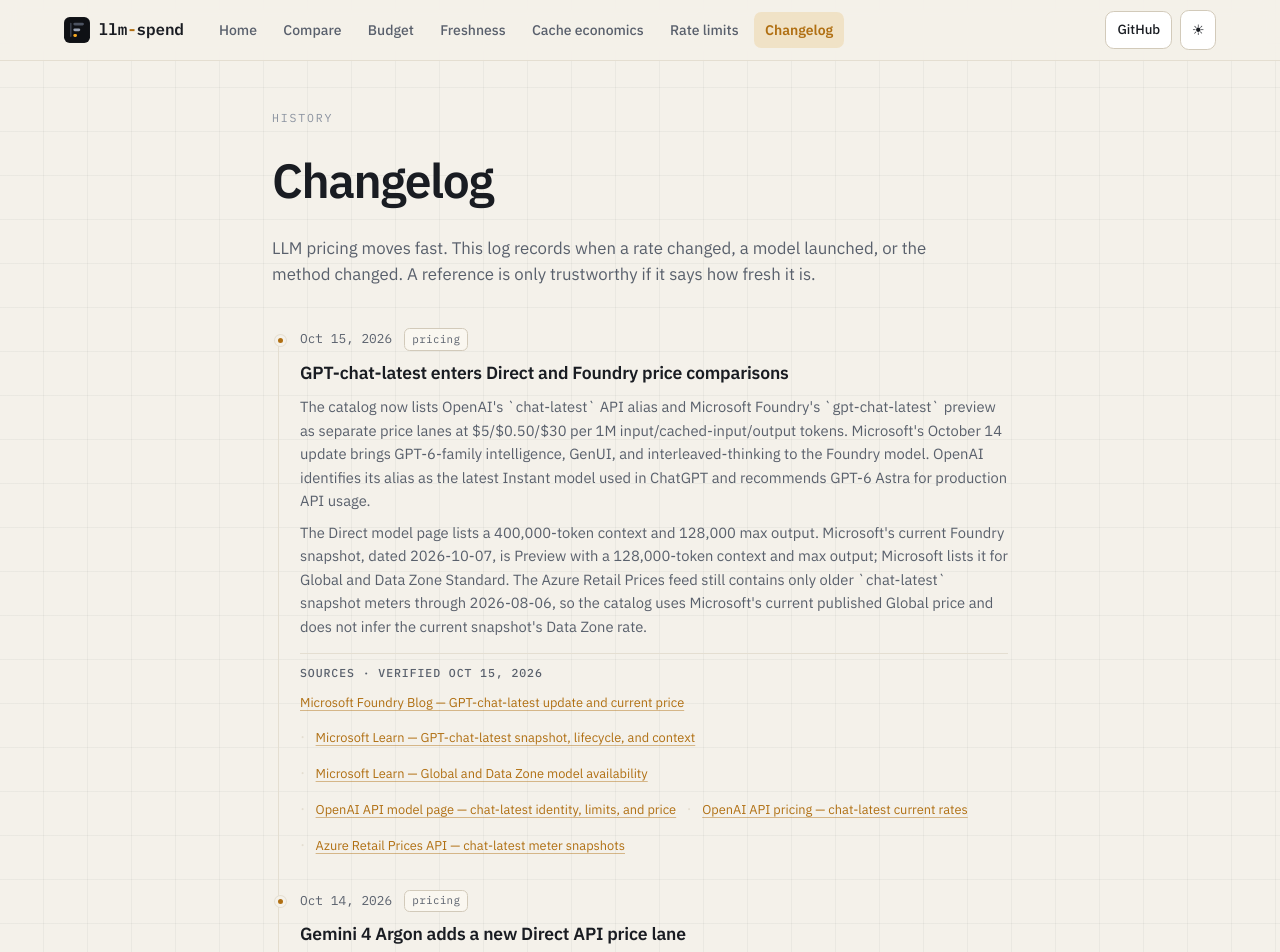
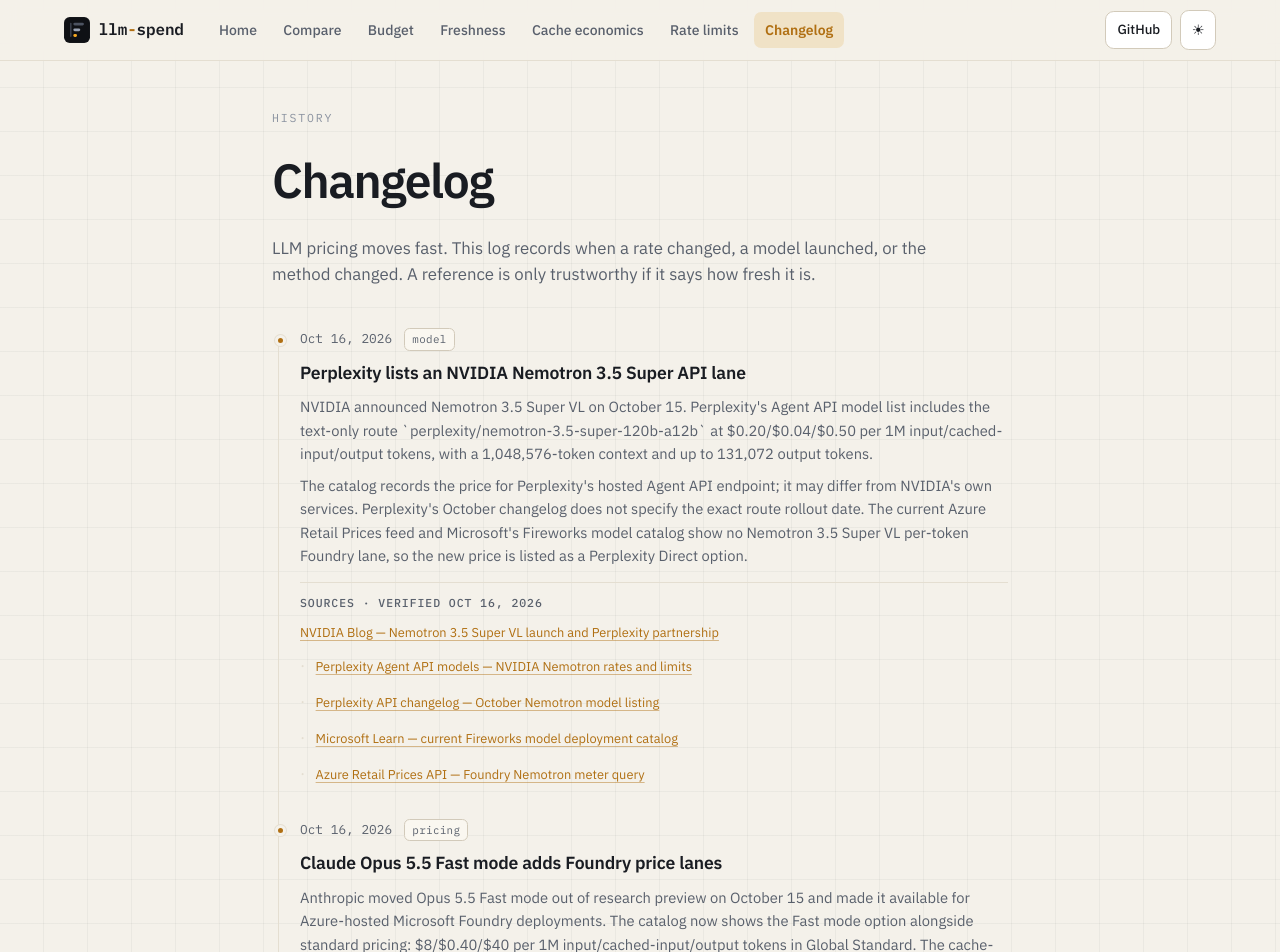
Before and after one commit to realgarit/llm-spend, a Next.js app: page /changelog in a window 1280 px wide. Shown: the top 952 px of the page. Built offline with nearby package versions, Linux system fonts and the light colour scheme.

Commit message:
Add Claude fast and Nemotron lanes

```diff
--- a/src/data/changelog.ts
+++ b/src/data/changelog.ts
@@ -23,6 +23,66 @@
  */
 export const changelog: ChangelogEntry[] = [
   {
+    date: "2026-10-16",
+    title: "Perplexity lists an NVIDIA Nemotron 3.5 Super API lane",
+    tag: "model",
+    body: [
+      "NVIDIA announced Nemotron 3.5 Super VL on October 15. Perplexity's Agent API model list includes the text-only route `perplexity/nemotron-3.5-super-120b-a12b` at $0.20/$0.04/$0.50 per 1M input/cached-input/output tokens, with a 1,048,576-token context and up to 131,072 output tokens.",
+      "The catalog records the price for Perplexity's hosted Agent API endpoint; it may differ from NVIDIA's own services. Perplexity's October changelog does not specify the exact route rollout date. The current Azure Retail Prices feed and Microsoft's Fireworks model catalog show no Nemotron 3.5 Super VL per-token Foundry lane, so the new price is listed as a Perplexity Direct option.",
+    ],
+    sources: [
+      {
+        label: "NVIDIA Blog — Nemotron 3.5 Super VL launch and Perplexity partnership",
+        href: "https://blogs.nvidia.com/blog/nemotron-3-5-super-vl/",
+      },
+      {
+        label: "Perplexity Agent API models — NVIDIA Nemotron rates and limits",
+        href: "https://docs.perplexity.ai/docs/agent-api/models",
+      },
+      {
+        label: "Perplexity API changelog — October Nemotron model listing",
+        href: "https://docs.perplexity.ai/docs/resources/changelog",
+      },
+      {
+        label: "Microsoft Learn — current Fireworks model deployment catalog",
+        href: "https://learn.microsoft.com/en-us/azure/foundry/how-to/fireworks/fireworks-model-catalog",
+      },
+      {
+        label: "Azure Retail Prices API — Foundry Nemotron meter query",
+        href: "https://prices.azure.com/api/retail/prices?%24filter=serviceName%20eq%20%27Foundry%20Models%27%20and%20contains%28tolower%28meterName%29%2C%20%27nemotron%27%29",
+      },
+    ],
+    sourcesVerifiedOn: "2026-10-16",
+  },
+  {
+    date: "2026-10-16",
+    title: "Claude Opus 5.5 Fast mode adds Foundry price lanes",
+    tag: "pricing",
+    body: [
+      "Anthropic moved Opus 5.5 Fast mode out of research preview on October 15 and made it available for Azure-hosted Microsoft Foundry deployments. The catalog now shows the Fast mode option alongside standard pricing: $8/$0.40/$40 per 1M input/cached-input/output tokens in Global Standard. The cache-hit rate applies the official 0.05x Opus 5.5 cache multiplier to Fast mode's $8 input rate.",
+      "For Azure-hosted US Data Zone Standard, Anthropic's published 1.1x regional multiplier yields $8.80/$0.44/$44 per 1M input/cached-input/output tokens. Claude in Microsoft Foundry bills token usage through CCUs using the same per-model, per-feature rates as the Claude API; Fast mode is not available for Anthropic-hosted Foundry deployments. Standard prices are unchanged, and the Fast mode price applies across the full 1M-token context window.",
+    ],
+    sources: [
+      {
+        label: "Anthropic Claude Platform release notes — October 15 Fast mode update",
+        href: "https://platform.claude.com/docs/en/release-notes/overview",
+      },
+      {
+        label: "Anthropic Fast mode — model availability, rates, and cache modifiers",
+        href: "https://platform.claude.com/docs/en/build-with-claude/fast-mode",
+      },
+      {
+        label: "Anthropic Claude pricing — Foundry CCU billing and Fast mode modifiers",
+        href: "https://platform.claude.com/docs/en/about-claude/pricing",
+      },
+      {
+        label: "Anthropic Claude in Microsoft Foundry — hosted deployment options",
+        href: "https://platform.claude.com/docs/en/build-with-claude/claude-in-microsoft-foundry",
+      },
+    ],
+    sourcesVerifiedOn: "2026-10-16",
+  },
+  {
     date: "2026-10-15",
     title: "GPT-chat-latest enters Direct and Foundry price comparisons",
     tag: "pricing",
--- a/src/data/providers/claude.ts
+++ b/src/data/providers/claude.ts
@@ -6,10 +6,10 @@
   slug: "claude",
   name: "Claude",
   org: "Anthropic",
-  tagline: "Claude Haiku 5.5 adds context-priced Direct and Foundry lanes, and Sonnet 5.5 cache reads are now cheaper.",
+  tagline: "Claude Opus 5.5 Fast mode is available on Azure-hosted Foundry, alongside the standard and Direct price lanes.",
   intro: [
-    "Claude Haiku 5.5 launched October 7 with a 1M-token context window and 128K max output. Its input, cache-read, and output rates depend on each prompt's length: $0.10/$0.01/$0.50 per M up to 100K tokens and $0.50/$0.05/$2.50 over 100K. The Direct API Batch lane halves input and output. Claude Sonnet 5.5 remains $2/$0.10/$10 per M after its October 7 cache-read price cut; its Batch rates are $1/$0.05/$5. Claude Opus 5.5 remains $4/$0.20/$20, with Batch at $2/$0.10/$10 and first-party Fast mode at $8/$0.40/$40.",
-    "Microsoft Foundry offers Claude Haiku 5.5 in Global Standard and US Data Zone Standard and bills Claude through CCUs at Anthropic's published per-model rates. The US Data Zone carries the documented 1.1x multiplier. The compare workload stores monthly input totals rather than per-request prompt length, so Haiku's two prompt-price bands are shown as separate lanes. Foundry does not support the Message Batches API.",
+    "Claude Haiku 5.5 launched October 7 with a 1M-token context window and 128K max output. Its input, cache-read, and output rates depend on each prompt's length: $0.10/$0.01/$0.50 per M up to 100K tokens and $0.50/$0.05/$2.50 over 100K. The Direct API Batch lane halves input and output. Claude Sonnet 5.5 remains $2/$0.10/$10 per M after its October 7 cache-read price cut; its Batch rates are $1/$0.05/$5. Claude Opus 5.5 remains $4/$0.20/$20, with Batch at $2/$0.10/$10 and Fast mode at $8/$0.40/$40.",
+    "Microsoft Foundry offers Claude Haiku 5.5 in Global Standard and US Data Zone Standard and bills Claude through CCUs at Anthropic's published per-model rates. Since October 15, Fast mode is also available for Opus 5.5 on Azure-hosted Foundry deployments. It costs $8/$0.40/$40 per M in Global and $8.80/$0.44/$44 in US Data Zone; Anthropic's cache-read and regional multipliers stack with its Fast mode rate. Fast mode is unavailable on Anthropic-hosted Foundry deployments. The compare workload stores monthly input totals rather than per-request prompt length, so Haiku's two prompt-price bands are shown as separate lanes. Foundry does not support the Message Batches API.",
   ],
   entries: [
     {
@@ -159,7 +159,7 @@
           outputUsd: 40.0,
           confidence: "official",
           sourceNote:
-            "Anthropic's pricing page, captured 2026-09-23, publishes first-party Opus 5.5 Fast mode at $8/M input and $40/M output. Fast mode is first-party API only; its 2x input rate and the published 0.05x cache-hit factor yield $0.40/M cached input. The catalog's `priority` service tier maps to Fast mode.",
+            "Anthropic's Claude Platform release notes and Fast mode documentation, captured 2026-10-16, confirm that Opus 5.5 Fast mode left research preview on October 15. The official rate is $8/M input and $40/M output; the model's 0.05x cache-hit multiplier yields $0.40/M cached input. Fast mode is available through the Claude API and, for Opus 5.5, Azure-hosted Microsoft Foundry. The catalog's `priority` service tier maps to Fast mode.",
         },
       ],
     },
@@ -177,6 +177,18 @@
       sourceNote:
         "Microsoft's September 22 Foundry Opus 5.5 announcement publishes Global Standard at $4/M input, $0.20/M cache hit, and $20/M output, with the same rates for its long-context offer. Microsoft Learn lists Azure-hosted Opus 5.5 as GA with a 1M context and 128K max output; CCU billing converts usage at Anthropic's per-model rates. Captured 2026-09-23; no per-model token meter is expected in the Azure Retail Prices feed.",
       effectiveDate: "2026-09-22",
+      variants: [
+        {
+          label: "Fast mode",
+          conditions: { serviceTier: "priority", from: "2026-10-15T00:00:00Z" },
+          inputUsd: 8.0,
+          cachedUsd: 0.4,
+          outputUsd: 40.0,
+          confidence: "official",
+          sourceNote:
+            "Anthropic's October 15, 2026 release notes move Opus 5.5 Fast mode out of research preview, remove the access request, and enable it for Azure-hosted Microsoft Foundry deployments. Anthropic's Fast mode pricing is $8/M input and $40/M output across the full context window; the Opus 5.5 cache-hit multiplier is 0.05x, yielding $0.40/M cached input. Foundry rates Claude token usage at the same per-model, per-feature rates as the Claude API and converts usage to CCUs. Captured 2026-10-16.",
+        },
+      ],
     },
     {
       model: "Claude Opus 5.5",
@@ -192,6 +204,18 @@
       sourceNote:
         "Microsoft Learn lists Azure-hosted Claude Opus 5.5 as GA in US Data Zone Standard; the Foundry launch table combines Global and US Data Zone offers without separate figures. Anthropic's pricing page, captured 2026-09-23, explicitly says Foundry US Data Zone Standard uses the same 1.1x multiplier as `inference_geo: us`; applying that published multiplier to the $4/$0.20/$20 Global rates gives the explicit $4.40/$0.22/$22 per M rates stored here. CCU billing converts token usage at Anthropic's published rates before marketplace discounts.",
       effectiveDate: "2026-09-22",
+      variants: [
+        {
+          label: "Fast mode",
+          conditions: { serviceTier: "priority", from: "2026-10-15T00:00:00Z" },
+          inputUsd: 8.8,
+          cachedUsd: 0.44,
+          outputUsd: 44.0,
+          confidence: "official",
+          sourceNote:
+            "Anthropic's October 15, 2026 release notes enable Opus 5.5 Fast mode on Azure-hosted Microsoft Foundry deployments. The official Fast mode rates are $8/M input and $40/M output. The official Opus 5.5 cache-hit multiplier is 0.05x, and Foundry's US Data Zone multiplier is 1.1x across token categories; applying both documented multipliers yields $8.80/M input, $0.44/M cached input, and $44/M output. Foundry converts usage at these token-equivalent rates to CCUs. Captured 2026-10-16.",
+        },
+      ],
     },
     {
       model: "Claude Sonnet 5.5",
--- a/src/data/providers/perplexity.ts
+++ b/src/data/providers/perplexity.ts
@@ -3,12 +3,28 @@
 export const perplexity: Provider = {
   slug: "perplexity",
   name: "Perplexity",
-  tagline: "A separate API lane for structured decisions, priced on input tokens only.",
+  tagline: "Perplexity's Agent API hosts NVIDIA Nemotron 3.5 Super; its separate Decisions API charges input tokens only.",
   intro: [
-    "Perplexity's Decisions API is designed for classification, routing, and rubric scoring. It returns typed answers with probabilities instead of generated text, so this lane is shown separately from generative workload comparisons.",
-    "The current model is `pplx-decider-v1.1-27b` at $0.02 per 1M input tokens. Output tokens are free and there is no per-request fee; Perplexity still accepts the older v1 model ID at the current API rate. The model's Apache 2.0 weights are also available from Perplexity's Hugging Face account, while the Azure Foundry feed has no Perplexity token meter.",
+    "Perplexity's Agent API provides models from multiple developers through one API. Its published rates can differ from the model developer's own API prices. The current NVIDIA Nemotron 3.5 Super route accepts text input and costs $0.20/$0.04/$0.50 per 1M input/cached-input/output tokens.",
+    "Perplexity's separate Decisions API is designed for classification, routing, and rubric scoring. It returns typed answers with probabilities instead of generated text, so this lane is shown separately from generative workload comparisons. Its current model is `pplx-decider-v1.1-27b` at $0.02/M input; output is free, there is no per-request fee, and the older v1 model ID remains accepted at the current rate.",
   ],
   entries: [
+    {
+      model: "NVIDIA Nemotron 3.5 Super",
+      host: "Perplexity Agent API",
+      tier: "Direct",
+      inputUsd: 0.2,
+      cachedUsd: 0.04,
+      outputUsd: 0.5,
+      contextWindow: 1_048_576,
+      maxOutput: 131_072,
+      confidence: "official",
+      notes:
+        "Perplexity's hosted Agent API route is text-input only. Its token prices belong to Perplexity's endpoint and may differ from NVIDIA's own services.",
+      effectiveDate: "2026-10-16",
+      sourceNote:
+        "Perplexity's Agent API model list, captured 2026-10-16, includes `perplexity/nemotron-3.5-super-120b-a12b` under NVIDIA at $0.20/M input, $0.04/M cached input, and $0.50/M output, with a 1,048,576-token context and 131,072 max output. Perplexity identifies the route as text-input only and notes that Agent API rates can differ from model developers' list prices. NVIDIA announced Nemotron 3.5 Super VL on 2026-10-15 and lists Perplexity as an adoption partner. Perplexity's October changelog does not give an exact route rollout date; the stored 2026-10-16 effective date is the first verification date, not an asserted launch date. The Azure Retail Prices feed and Microsoft's current Fireworks model catalog have no Nemotron 3.5 Super VL pay-per-token lane.",
+    },
     {
       model: "pplx-decider-v1.1-27b",
       host: "Perplexity Decisions API",
```
Also changed, not shown: 1 other file (tests, documents, lock files or other folders).
